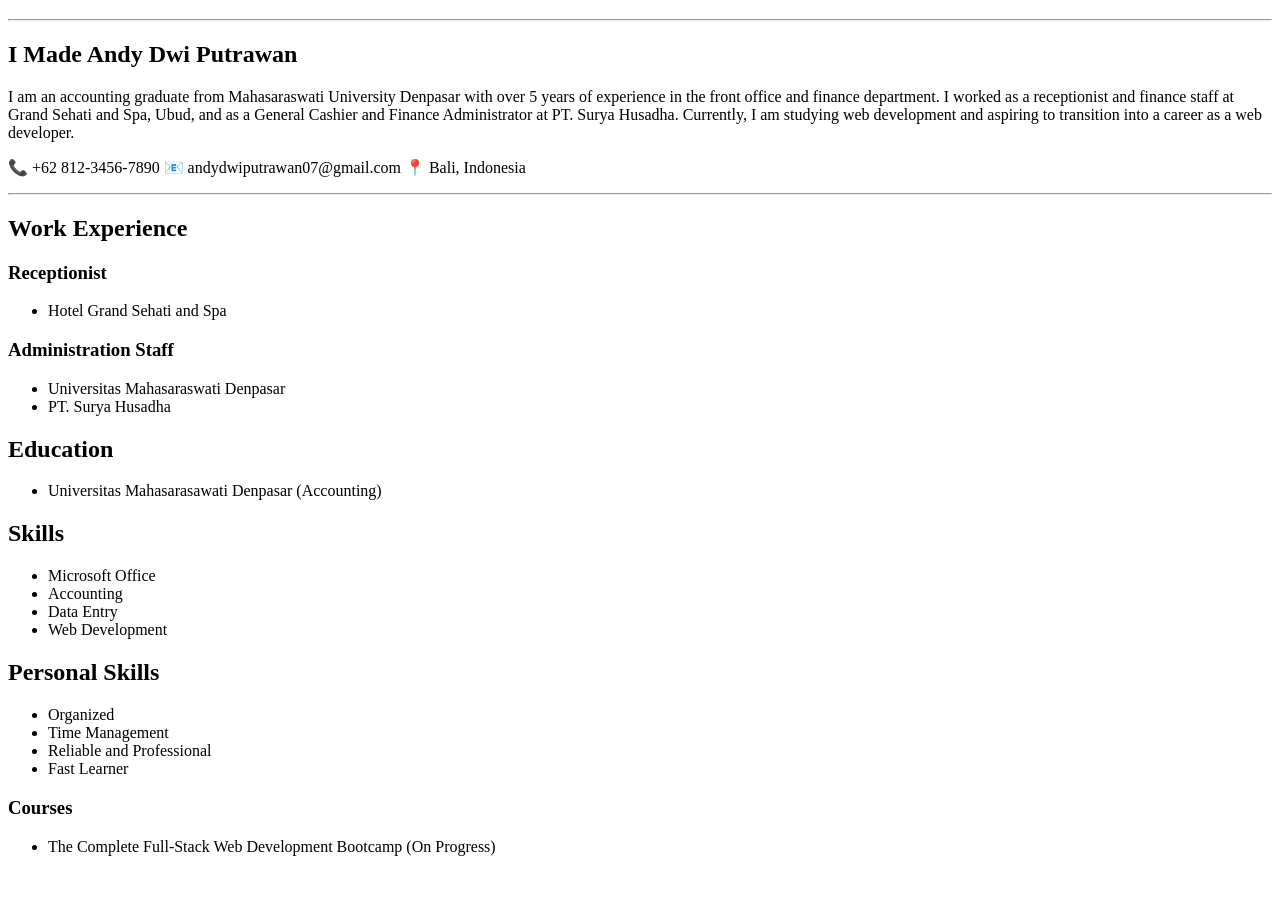
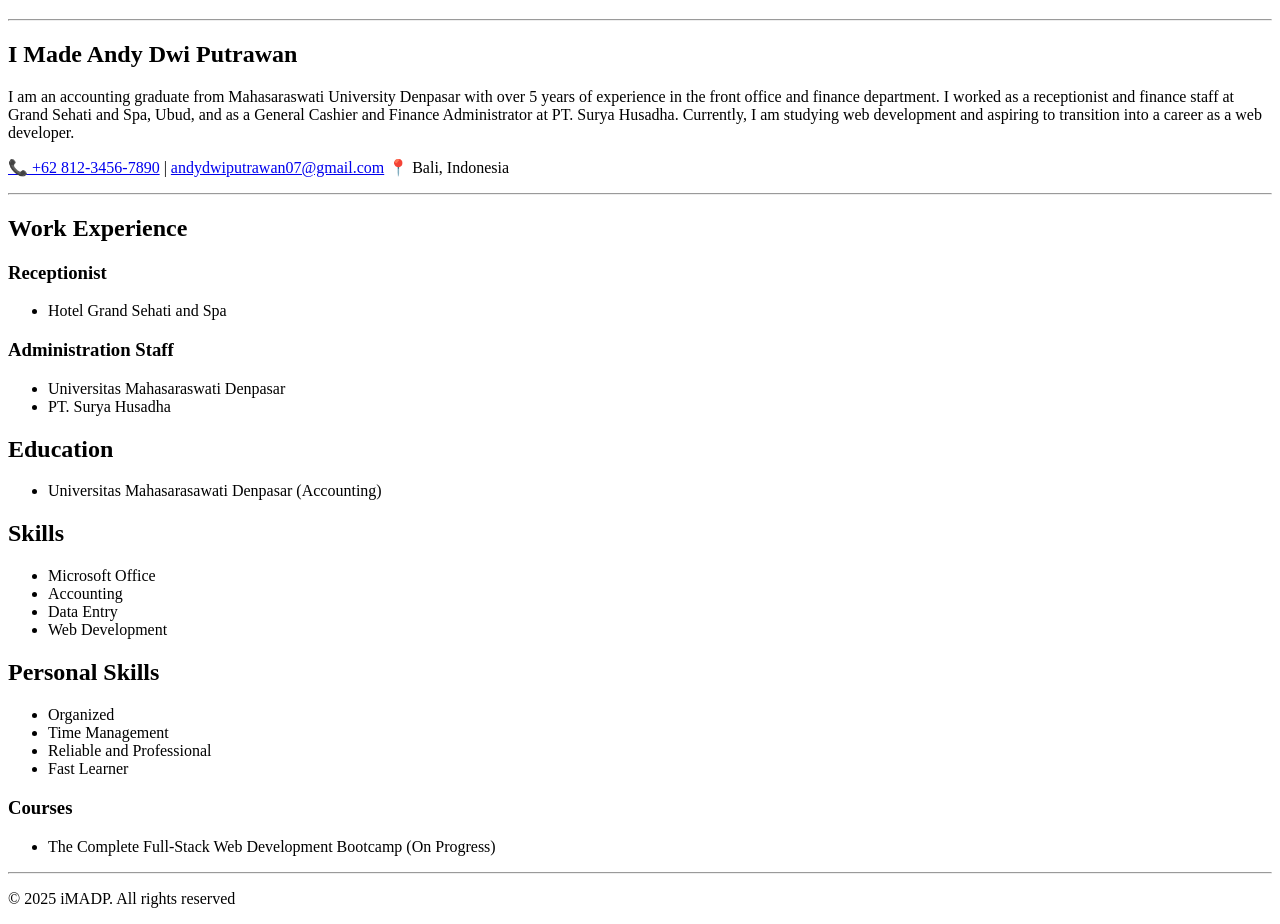
Before and after one commit to andydwiputrawan07/capstone-project-resume, a plain HTML site: page index.html in a window 1280 px wide. Shown: the part 61-985 px from the top of the page. Before the commit the page ends 933 px from the top, so only its background shows below. Drawn offline with Linux system fonts and the light colour scheme.

Commit message:
Add files via upload

```diff
--- a/index.html
+++ b/index.html
@@ -10,7 +10,7 @@
     <hr />
     <h2>I Made Andy Dwi Putrawan</h2>
         <p>I am an accounting graduate from Mahasaraswati University Denpasar with over 5 years of experience in the front office and finance department. I worked as a receptionist and finance staff at Grand Sehati and Spa, Ubud, and as a General Cashier and Finance Administrator at PT. Surya Husadha. Currently, I am studying web development and aspiring to transition into a career as a web developer.</p>
-        <p>📞 +62 812-3456-7890 📧 andydwiputrawan07@gmail.com 📍 Bali, Indonesia </p>
+        <p><a href="https://wa.me/+6281234567890">📞 +62 812-3456-7890</a> | <a href="mailto:andydwiputrawan@gmail.com">andydwiputrawan07@gmail.com</a> 📍 Bali, Indonesia </p>
     <hr />
     <h2>Work Experience</h2>
     <h3>Receptionist</h3>
@@ -44,5 +44,9 @@
     <ul>
         <li>The Complete Full-Stack Web Development Bootcamp (On Progress)</li>
     </ul>
+    <hr />
+    <footer>
+        <p>© 2025 iMADP. All rights reserved</p>
+      </footer>
 </body>
 </html>
```
